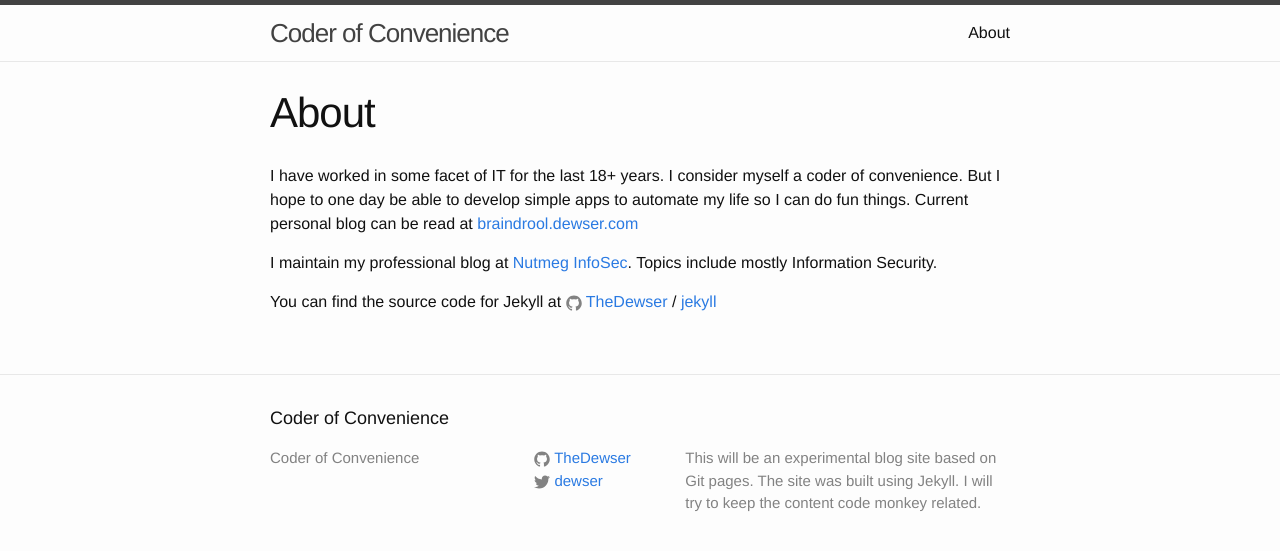
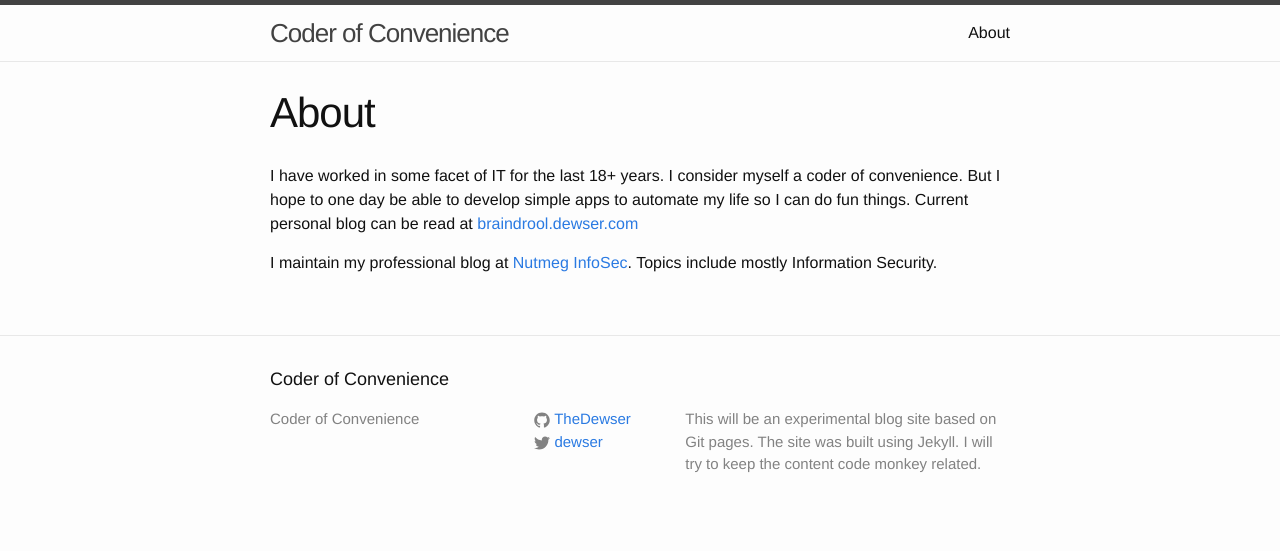
Before and after one commit to TheDewser/thedewser.github.io, a Jekyll site: the page built from about.md, in a window 1280 px wide. Shown: the top 551 px of the page. Built offline with Jekyll 4.4.1, drawn with Linux system fonts in a browser that asks for light colours.

Commit message:
removed default content

```diff
--- a/about.md
+++ b/about.md
@@ -7,7 +7,3 @@ permalink: /about/
 I have worked in some facet of IT for the last 18+ years. I consider myself a coder of convenience.  But I hope to one day be able to develop simple apps to automate my life so I can do fun things.  Current personal blog can be read at [braindrool.dewser.com](http://braindrool.dewser.com/)
 
 I maintain my professional blog at [Nutmeg InfoSec](https://www.nutmeginfosec.com).  Topics include mostly Information Security.
-
-You can find the source code for Jekyll at
-{% include icon-github.html username="TheDewser" %} /
-[jekyll](https://github.com/TheDewser)
```
